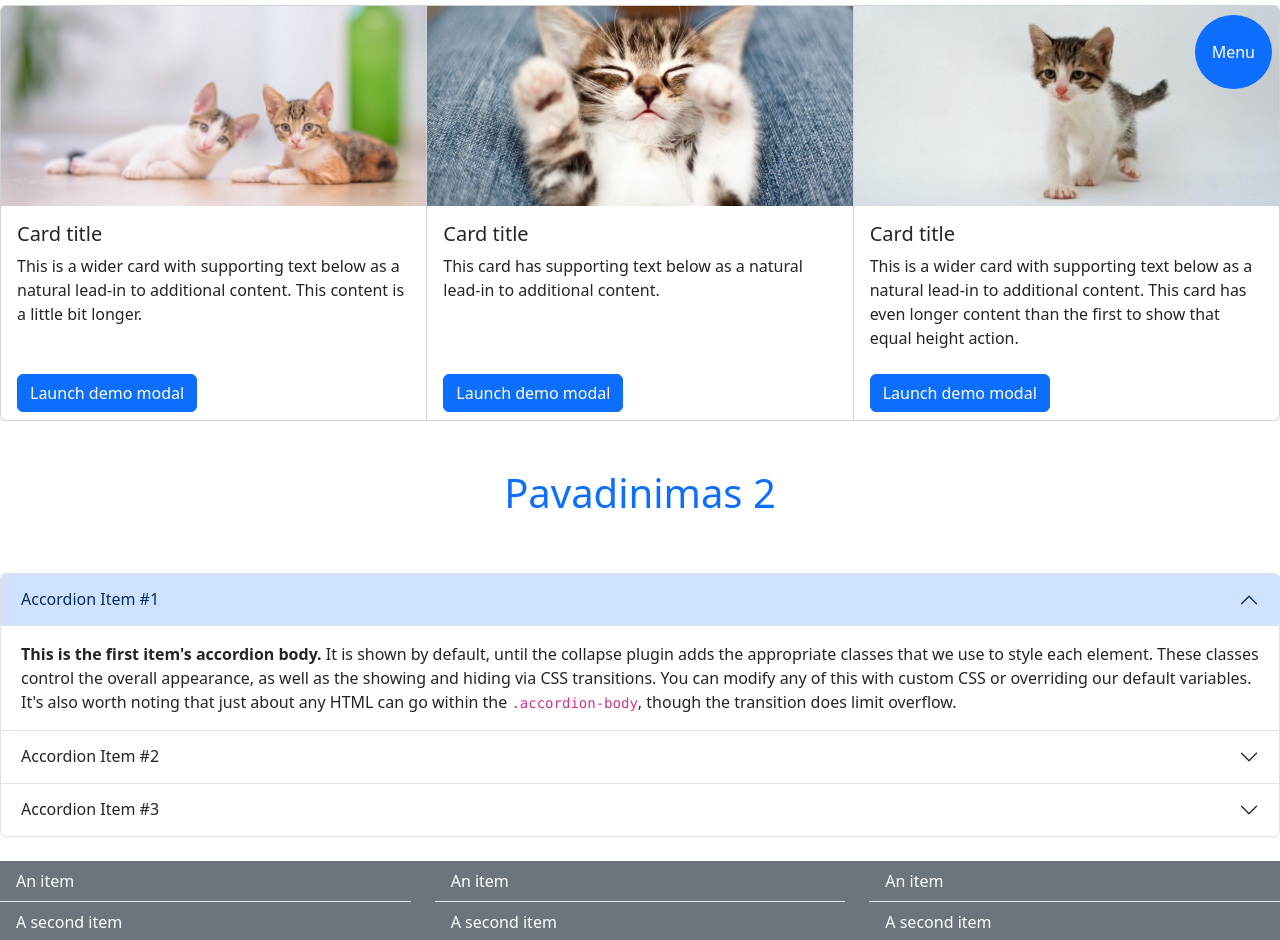
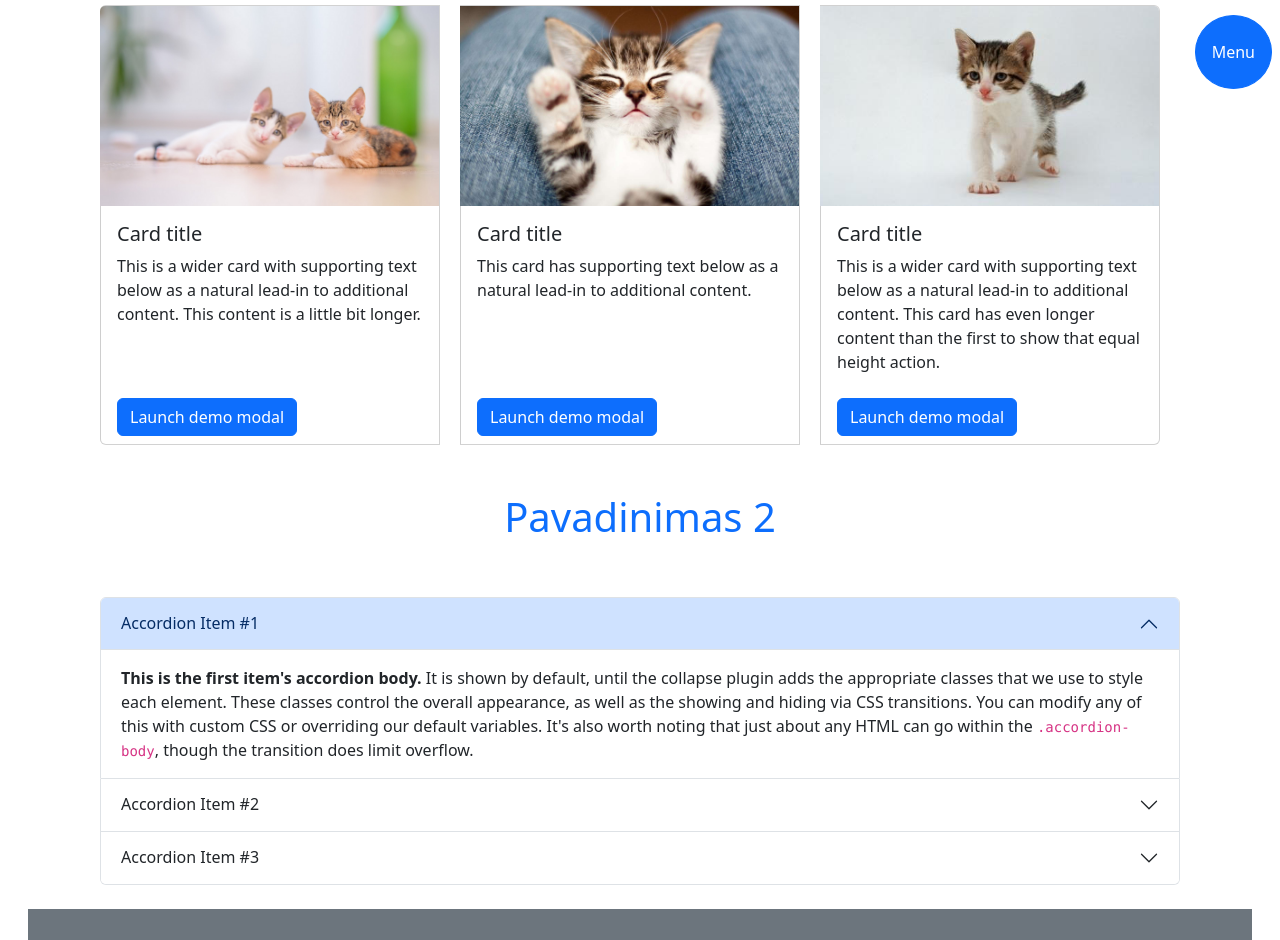
Before and after one commit to abd08a/kittens-page, a plain HTML site: page index.html in a window 1280 px wide. Shown: the part 703-1643 px from the top of the page. Drawn offline with nearby package versions, Linux system fonts and the light colour scheme.

Commit message:
margins paddings border-left

```diff
--- a/style.css
+++ b/style.css
@@ -1,3 +1,10 @@
+main {
+  max-width: 1200px;
+  margin-left: auto;
+  margin-right: auto;
+}
+
+
 .w-100 {
   width: 100%!important;
   height: 500px;
@@ -20,3 +27,28 @@
  background-color: rgb(108,117,125);
  color: white;
 }
+
+.card-group {
+  max-width: 90%;
+  margin-left: auto;
+  margin-right: auto;
+}
+
+.card {
+  margin-right: 20px;
+  border-left: none;
+}
+
+.card-body, .card-footer {
+  border-left: 1px solid rgb(206, 206, 206);
+}
+
+.accordion {
+  width: 90%;
+  margin-left: auto;
+  margin-right: auto;
+}
+
+.mt-4 {
+  padding: 3% 5%;
+}
```
